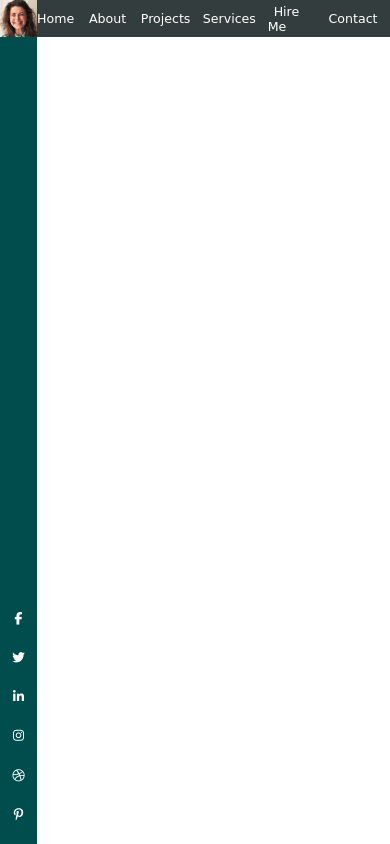
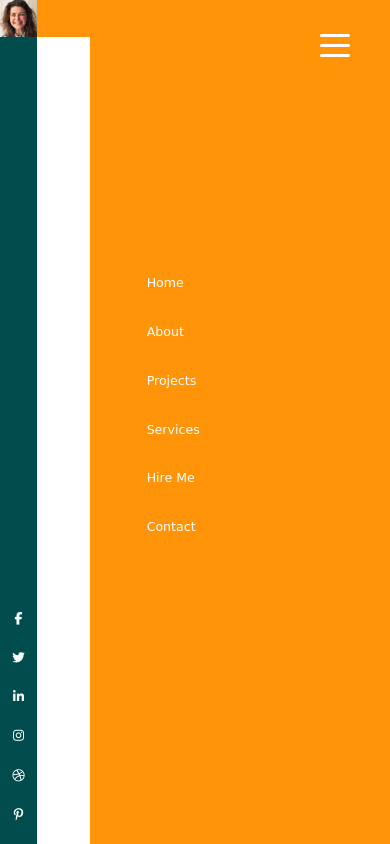
Before and after one commit to haluskua/flex-box-portfolio, a plain HTML site: page index.html in a window 390 px wide. Drawn offline with Linux system fonts and the light colour scheme; a web font is replaced by a local one.

Commit message:
added app.js file

```diff
--- /dev/null
+++ b/app.js
@@ -0,0 +1,9 @@
+const hamburderContainer = document.querySelector('#header__main-nav');
+const hamburger = document.querySelector('.header__main-nav--hamburger');
+const links = document.querySelectorAll('.haeader__main-nav--links li ');
+
+// ad even listener
+
+hamburger.addEventListener('click', () => {
+    hamburderContainer.classList.toggle('clicked');
+});
--- a/index.html
+++ b/index.html
@@ -58,5 +58,6 @@
         </nav>
       </header>
     </main>
+    <script src="app.js"></script>
   </body>
 </html>
--- a/style.css
+++ b/style.css
@@ -99,7 +99,7 @@ main {
 /********************** Main  Nav Header   *********************/
 
 header#header {
-  background-color: var(--tertiary-color);
+  background-color: var(--secondary-color);
   height: calc(3vw + 3vh);
   z-index: 2;
 }
@@ -108,7 +108,7 @@ nav#header__main-nav {
   height: 100%;
 }
 ul.header__main-nav--links {
-  background-color: rgb(52, 61, 61);
+  background-color: var(--secondary-color);
   width: 100%;
   height: 100%;
   display: flex;
@@ -159,3 +159,58 @@ ul.header__main-nav--links li a:hover::after,
 ul.header__main-nav--links li a:active::after {
   transform: scaleX(1);
 }
+
+/*-*-*-*-**-*-*-*-**-*-*-*-**-*-*-*-* (max-width:610px) Mark *-*-*-*-**-*-*-*-**-*-*-*-**-*-*-*-*/
+@media screen and (max-width: 610px) {
+  /*-*-*-*-**-*-*-*-**-*-*-*-**-*-*-*-* Main Nav Header *-*-*-*-**-*-*-*-**-*-*-*-**-*/
+  /* header#header {
+    position: absolute;
+  } */
+
+  nav#header__main-nav {
+    width: 30rem;
+    height: 100%;
+    position: fixed;
+    top: 0;
+    right: 0rem;
+    background-color: var(--secondary-color);
+    text-align: center;
+  }
+
+  .header__main-nav--hamburger {
+    width: 5rem;
+    height: 5rem;
+    position: fixed;
+    top: 2rem;
+    right: 3rem;
+    cursor: pointer;
+    background-color: var(--secondary-color);
+    padding: 1rem;
+    border-radius: 50%;
+    display: flex;
+    flex-direction: column;
+    justify-content: space-around;
+  }
+
+  .line {
+    width: 100%;
+    height: 0.3rem;
+    padding: 0.1rem;
+    background-color: white;
+    border-radius: 0.2rem;
+    transition: all 0.4s ease-in-out;
+  }
+
+  ul.header__main-nav--links {
+    flex-direction: column;
+    justify-content: center;
+    align-items: flex-start;
+  }
+  ul.header__main-nav--links li {
+    margin-bottom: 4vh;
+    margin-left: 6vh;
+  }
+  ul.header__main-nav--links li a {
+    padding: 0.43rem 0.6rem;
+  }
+}
```
